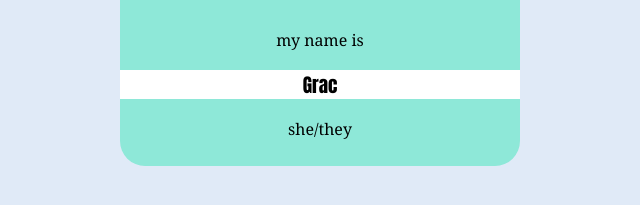
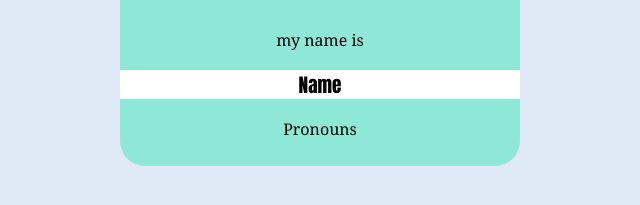
Before and after one commit to gferderer/nametag, a plain HTML site: page index.html in a window 1280 px wide. Shown: the part 289-494 px from the top of the page, 100-740 px from the left. Drawn offline with Linux system fonts and the light colour scheme.

Commit message:
added neutral placeholders (name and pronouns)

```diff
--- a/index.html
+++ b/index.html
@@ -33,8 +33,8 @@
  <div class="nametag">
 <p class="greeting">Hello</p>
 <p>my name is</p>
-<p id="name-display"class="name">Grac</p>
-<p id="pronoun-display" class=" ">she/they</p>
+<p id="name-display"class="name">Name</p>
+<p id="pronoun-display" class=" ">Pronouns</p>
 </div>
     </main>
 
```
